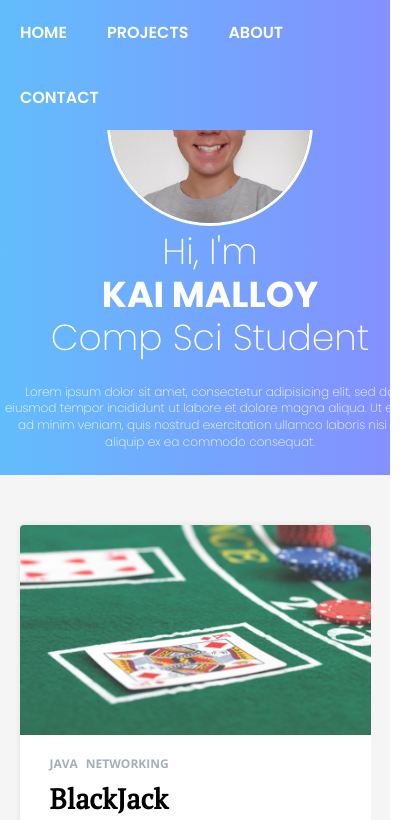
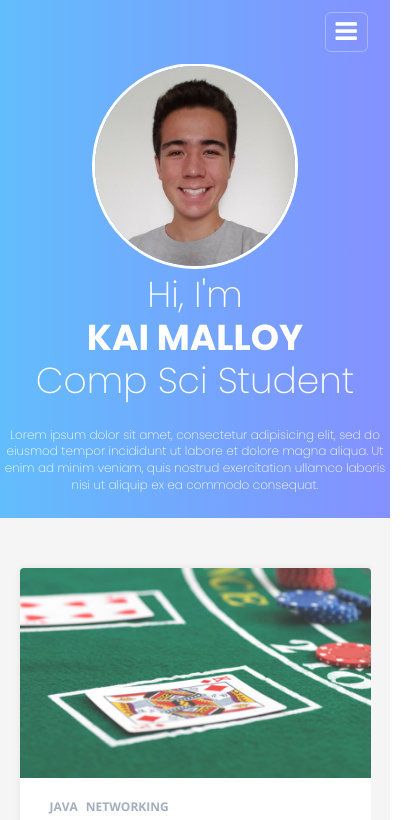
Before and after one commit to kaimalloy/kaimalloy.github.io, a plain HTML site: page index.html in a window 390 px wide. Shown: the top 820 px of the page, 420 px wide, since content can reach past the window. Drawn offline with nearby package versions, Linux system fonts and the light colour scheme.

Commit message:
Menu bar added when size gets too small, width adjustments made for small windows

```diff
--- a/index.html
+++ b/index.html
@@ -15,6 +15,9 @@
 		<a href="#middlePanel1">projects</a>
 		<a href="#middlePanel2">about</a>
 		<a href="#bottomPanel">contact</a>
+		<a id="menu" href="#">
+			<i class="fa fa-bars"></i>
+		</a>
 	</div>
 </div>
 
--- a/styles.css
+++ b/styles.css
@@ -1,5 +1,6 @@
 body {
 	margin: 0;
+	min-width: 290px;
 }
 
 #navBar {
@@ -28,6 +29,20 @@ body {
 	margin: 20px;
 }
 
+#navBar #menu {
+	display: none;
+	font-size: 25px;
+	margin: 12px;
+	padding: 0 10px 0;
+	border: solid rgba(255, 255, 255, 0.3) 1px;
+	border-radius: 6px;
+}
+
+@media only screen and (max-width: 455px) {
+	#navBar div {margin-right: 10px}
+	#navBar a:not(#menu) {display: none}
+	#navBar #menu {display: block}
+}
 
 
 #topPanel {
@@ -89,7 +104,7 @@ body {
 
 @media only screen and (max-width: 715px) {
 	#topPanel {height: auto}
-	#content {margin: 20px 0}
+	#content {margin: 63px 0 20px}
 	#profileDiv {clear: both;
 				 width: 100%;
 				 margin: 0 auto;}
@@ -97,6 +112,10 @@ body {
 			   text-align: center;}
 }
 
+
+@media only screen and (max-width: 437px) {
+	#aboutDiv {width: 100%}
+}
 
 
 
@@ -334,6 +353,7 @@ body {
 }
 
 #footer a {
+	display: block;
 	margin: 13px 40px 0 0;
 	float: right;
 	color: white;
```
